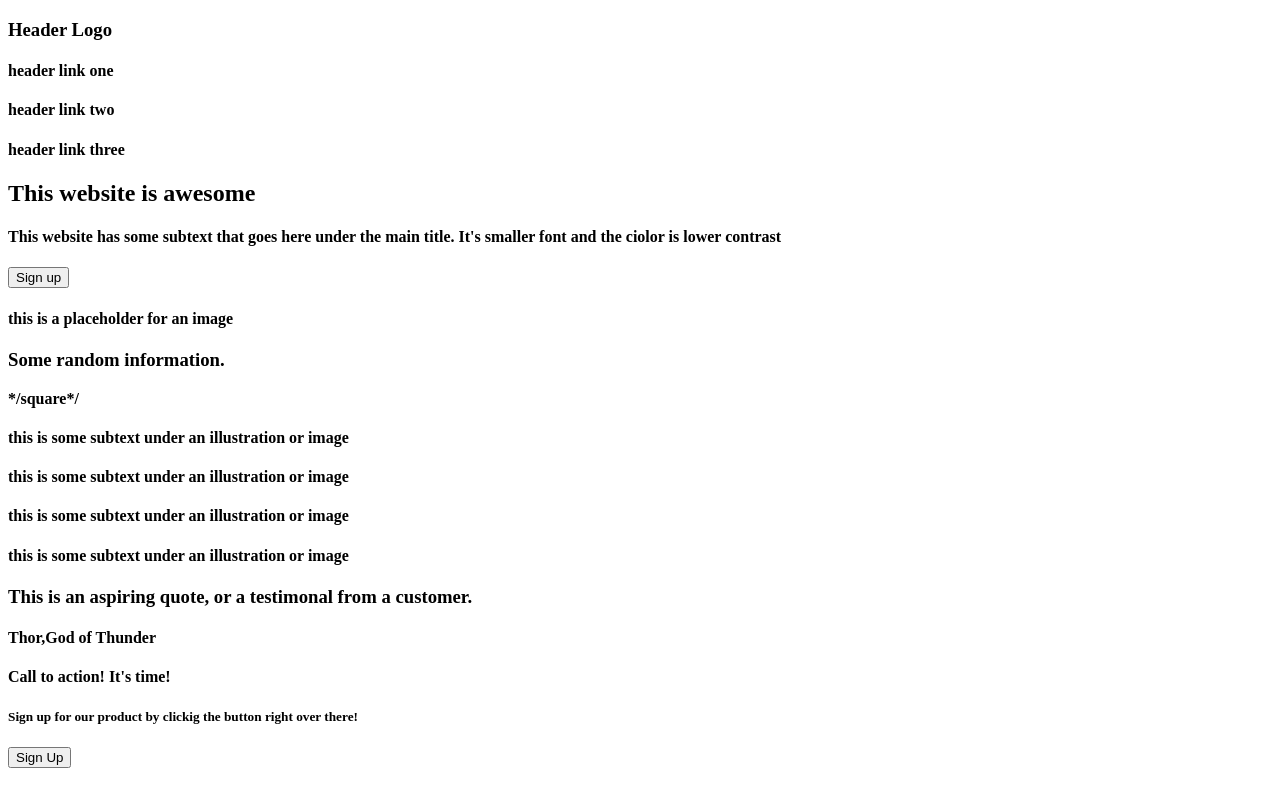
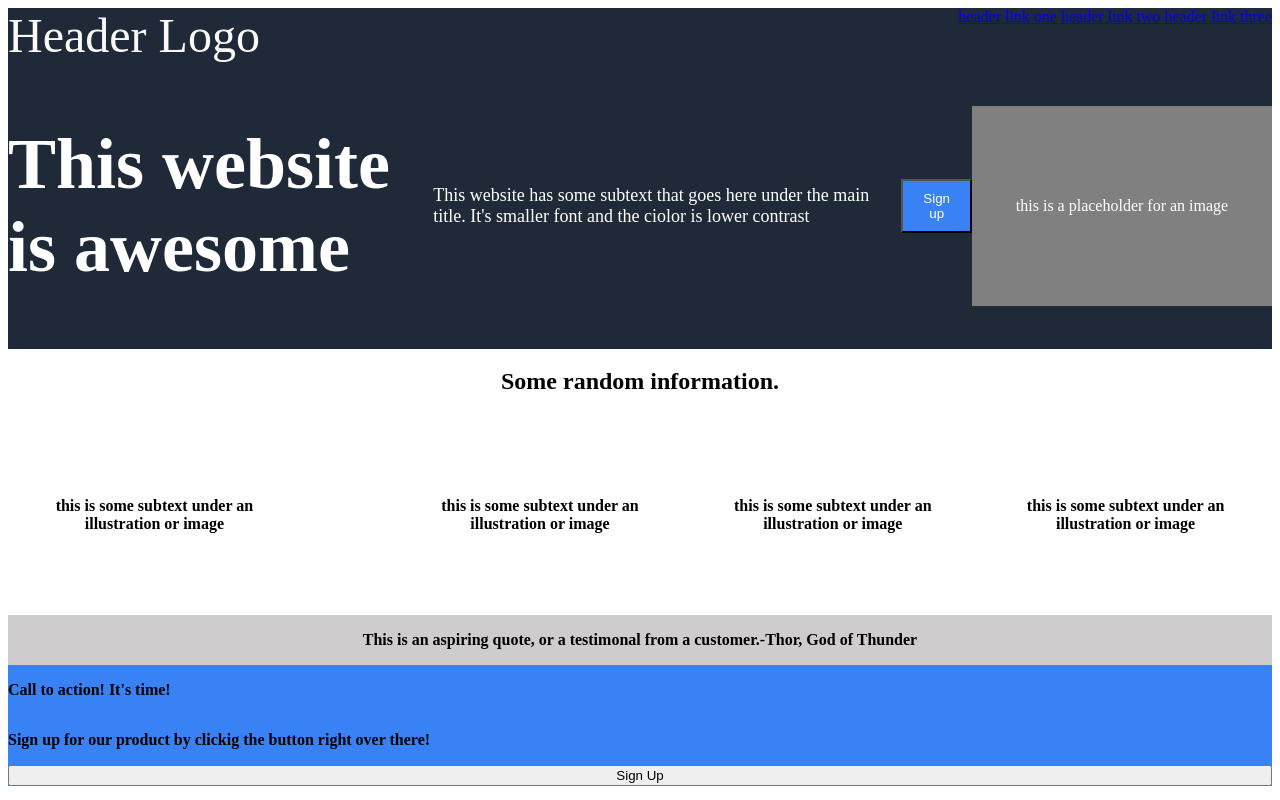
Before and after one commit to kartikshukla17/odin_LandingPage, a plain HTML site: page index.html in a window 1280 px wide. Drawn offline with Linux system fonts and the light colour scheme.

Commit message:
tried to make it same as given though was close to the given image but not same as it was..

```diff
--- a/index.html
+++ b/index.html
@@ -4,45 +4,60 @@
     <meta charset="UTF-8">
     <meta name="viewport" content="width=device-width, initial-scale=1.0">
     <title>LandingPage</title>
+    <link rel="stylesheet" href="style.css">
 </head>
 <body>
-    <div>
-        <div>
-            <h3>Header Logo</h3>
-            <h4>header link one</h4>
-            <h4>header link two</h4>
-            <h4>header link three</h4>
+    <header class="header">
+        <div class="logo">Header Logo</div>
+        <nav class="navigation">
+            <a href="*">header link one</a>
+            <a href="*">header link two</a>
+            <a href="*">header link three</a>
+        </nav>
+    </header>
+
+    <main>
+        <section class="header-info">
+            <div class="header-main">
+                <h1>This website is awesome</h1>
+            </div>
+            <div class="header-secondary">
+                <p>This website has some subtext that goes here under the
+                    main title. It's smaller font and the ciolor is lower
+                    contrast</p>
+            </div>
+
+                <button class="button">Sign up</button>
+
+            <div class="image">
+                <div class="placeholder_image"> this is a placeholder for an image</div>
+            </div>
+        </section>
+    </main>
+
+    <section class="information">
+        <h2><b>Some random information.</h2>
+        <div class="allcards">
+            <div class="card">this is some subtext under an illustration or image</div>
+            <div class="box"></div>
+            <div  class="card">this is some subtext under an illustration or image</div>
+            <div class="card">this is some subtext under an illustration or image</div>
+            <div class="card">this is some subtext under an illustration or image</div>
         </div>
-        <div>
-            <h2>This website is awesome</h2>
-            <h4>This website has some subtext that goes here under the main title. It's smaller font and the ciolor is lower contrast</h4>
-        </div>
-        <div>
-            <button>Sign up</button>
-        </div>
-        <div>
-            <h4>this is a placeholder for an image</h4>
-        </div>
-    </div>
-    <div>
-        <h3><b>Some random information.</h3>
-    </div>
-    <div>*/square*/
-        <div>
-            <h4>this is some subtext under an illustration or image</h4>
-            <h4>this is some subtext under an illustration or image</h4>
-            <h4>this is some subtext under an illustration or image</h4>
-            <h4>this is some subtext under an illustration or image</h4>
-        </div>
-    </div>
-    <div>
-        <h3>This is an aspiring quote, or a testimonal from a customer.</h3>
-        <h4><b>Thor,God of Thunder</b></h4>
-    </div>
-    <div>
-        <h4>Call to action! It's time!</h4>
-        <h5>Sign up for our product by clickig the button right over there!</h5>
-        <button>Sign Up</button>
-    </div>
+    </section>
+
+
+    <section class="quote">
+        <p>This is an aspiring quote, or a testimonal from a customer.</p>
+        <p class="author">-Thor, God of Thunder</p>
+    </section>
+
+
+    <footer class="ending">
+        <p>Call to action! It's time!</p>
+        <p>Sign up for our product by clickig the button right over there!</p>
+        <button class="signup">Sign Up</button>
+    </footer>
+
 </body>
 </html>
--- /dev/null
+++ b/style.css
@@ -0,0 +1,100 @@
+.header{
+    display: flex;
+    background-color: #1f2937;
+    color: white;
+    justify-content: space-between;
+}
+.logo{
+    font-size: 48px;
+    font-style: bold;
+    color: #f9faf8;
+}
+.navigation{
+    color: white;
+    justify-content: space-around;
+    justify-content: center;
+    align-items: center;
+}
+.header-info{
+    display: flex;
+    justify-content: space-between;
+    align-items: center;
+    background-color: #1f2937;
+    color: white;
+    font: 'hero';
+}
+.header-main{
+    font-size: 48px;
+    justify-content: center;
+    align-items: center;
+}
+.header-secondary{
+    font-size: 18px;
+    max-width: 50%;
+    justify-content: center;
+    align-items: center;
+}
+.button{
+    color: white;
+    background-color: #3882f6;
+    cursor: pointer;
+    padding: 10px 20px;
+    justify-content: center;
+    align-items: center;
+}
+
+.image{
+    justify-content: right;
+    justify-content: center;
+    align-items: center;
+}
+.placeholder_image{
+    align-items: center;
+    justify-content: center;
+    color: white;
+    background-color: grey;
+    width: 300px;
+    height: 200px;
+    display: flex;
+}
+.information{
+    text-align: center;
+    background-color: white;
+}
+.allcards{
+    display: flex;
+    justify-content: space-around;
+    flex-wrap: wrap;
+}
+.card{
+    width: 200px;
+    height: 200px;
+    display: flex;
+    align-items: center;
+    justify-content: center;
+}
+.quote{
+    display: flex;
+    align-items: center;
+    justify-content: center;
+    background-color: rgb(206, 204, 204);
+}
+.author{
+    font-style: solid;
+    text-align: right;
+}
+footer{
+    flex-direction: column;
+    display: flex;
+    background-color: #3882f6;
+    text-align: left;
+}
+.ending.signup{
+    color: white;
+    background-color: #3882f6;
+    cursor: pointer;
+    justify-content: right;
+    padding: 10px 20px;
+    border: 2px white;
+
+}
```
